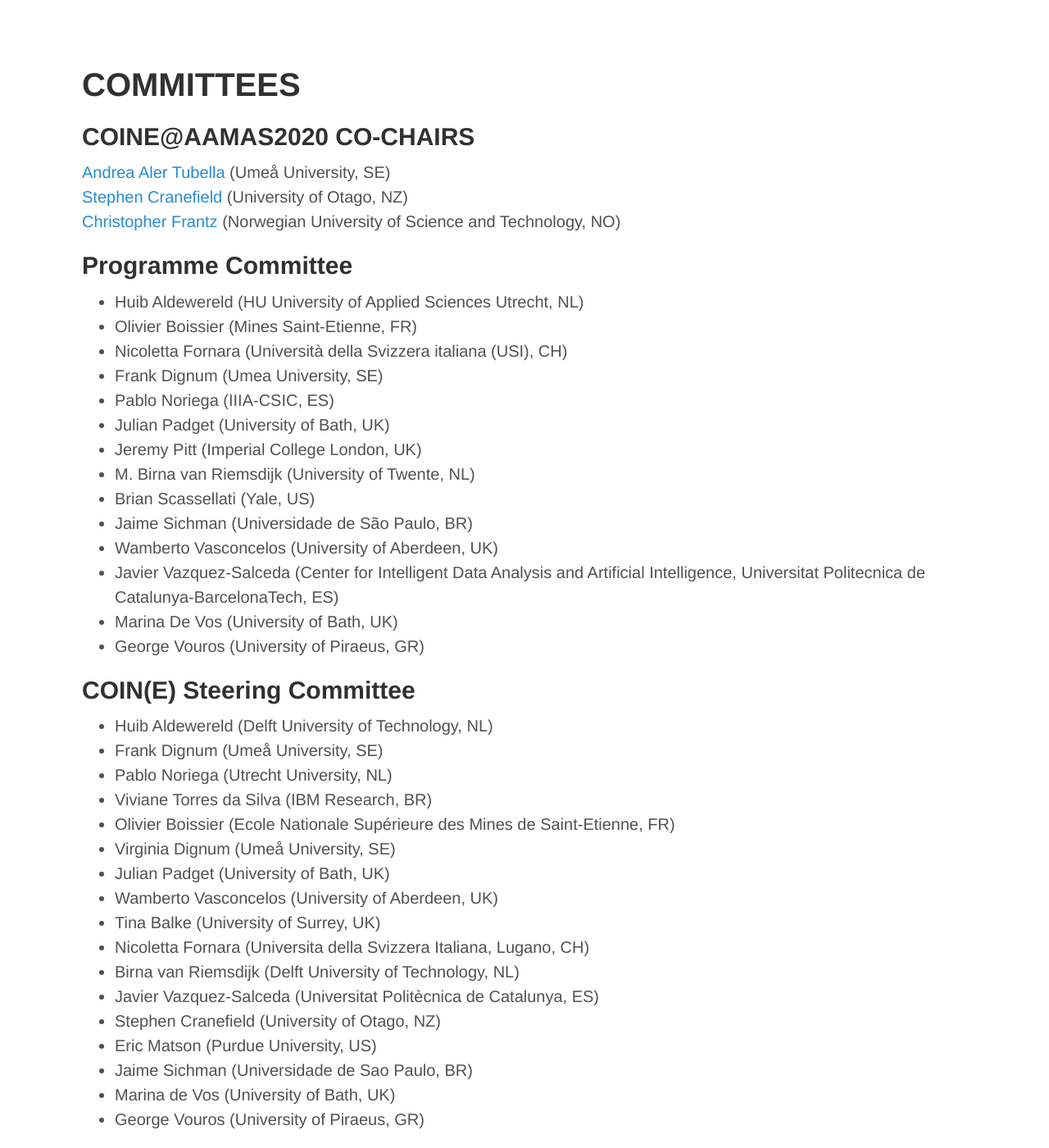
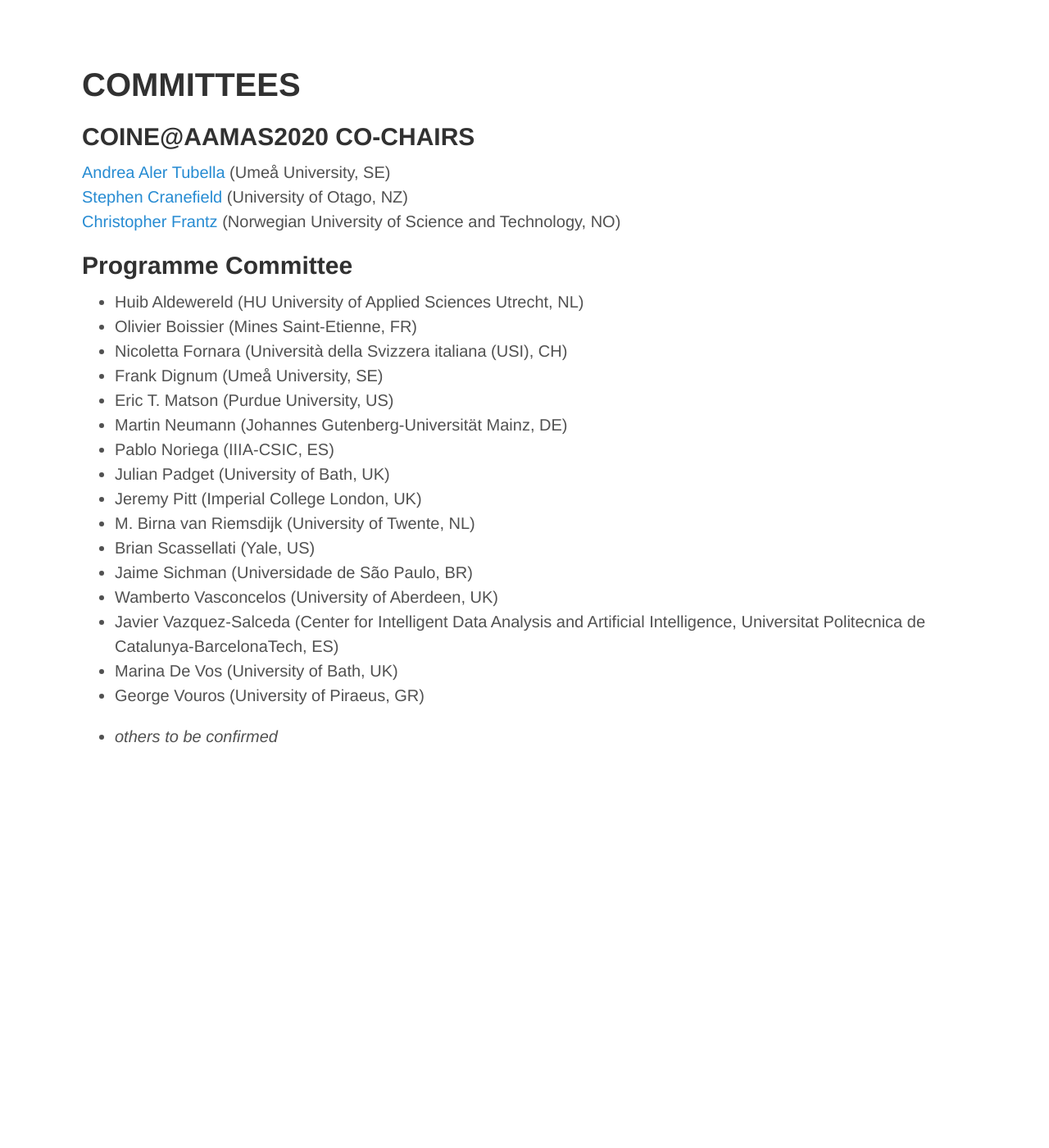
Before and after one commit to coin-workshop/coine-2020-new-zealand, a Jekyll site: the page built from committees.md, in a window 1280 px wide and 1400 px high, scrolled down 113 px. Shown: the whole window at 82% size. Built offline with Jekyll 4.4.1, drawn with Linux system fonts in a browser that asks for light colours; after the commit the page ends 1046 px from its top, so only the background shows below that.

Commit message:
Refine descriptions and committees.

```diff
--- a/committees.md
+++ b/committees.md
@@ -16,7 +16,9 @@ title: COINE
 - Huib Aldewereld (HU University of Applied Sciences Utrecht, NL)
 - Olivier Boissier (Mines Saint-Etienne, FR)
 - Nicoletta Fornara (Università della Svizzera italiana (USI), CH)
-- Frank Dignum (Umea University, SE)
+- Frank Dignum (Umeå University, SE)
+- Eric T. Matson (Purdue University, US)
+- Martin Neumann (Johannes Gutenberg-Universität Mainz, DE)
 - Pablo Noriega (IIIA-CSIC, ES)
 - Julian Padget (University of Bath, UK)
 - Jeremy Pitt (Imperial College London, UK)
@@ -27,6 +29,8 @@ title: COINE
 - Javier Vazquez-Salceda (Center for Intelligent Data Analysis and Artificial Intelligence, Universitat Politecnica de Catalunya-BarcelonaTech, ES)
 - Marina De Vos (University of Bath, UK)
 - George Vouros (University of Piraeus, GR)
+
+- *others to be confirmed*
 
 <!--
 - Mohsen Afsharchi (University of Zanjan, IR)
@@ -117,6 +121,8 @@ title: COINE
 - George Vouros (University of Piraeus, GR)
 - Leendert van der Torre (U. Luxembourg, LU) -->
 
+
+<!---
 ## COIN(E) Steering Committee
 
 - Huib Aldewereld (Delft University of Technology, NL)
@@ -136,3 +142,4 @@ title: COINE
 - Jaime Sichman (Universidade de Sao Paulo, BR)
 - Marina de Vos (University of Bath, UK)
 - George Vouros (University of Piraeus, GR)
+-->
```
Also changed, not shown: call_for_papers.md (+1 -3 lines), contact.md (+1 -1 lines), index.md (+1 -1 lines).
